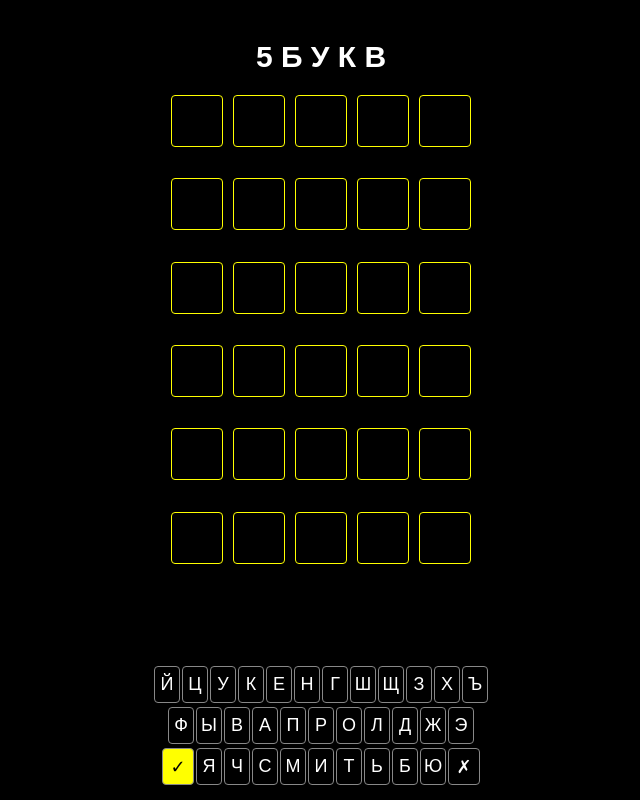
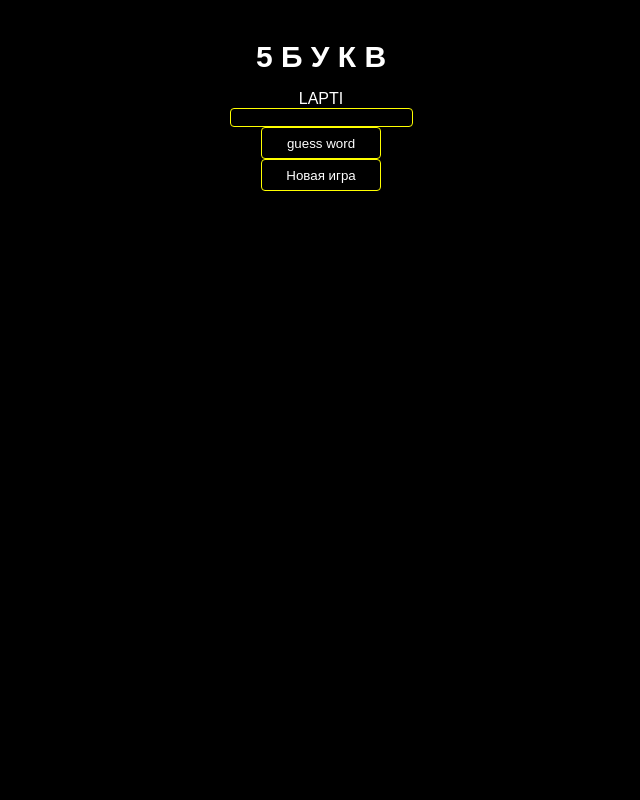
Before and after one commit to MikkyMeow/5letters, a React (Create React App) app: page / in a window 1280 px wide. Shown: the whole page, without its empty margins (319-959 px from the left). Built offline with nearby package versions, Linux system fonts and the light colour scheme.

Commit message:
added custom words

```diff
--- a/src/App.tsx
+++ b/src/App.tsx
@@ -19,10 +19,11 @@ const App = () => {
   const [attempt, setAttempt] = useState(1);
   const [isNotExist, setIsNotExist] = useState(false);
   const [isWinner, setIsWinner] = useState<"winner" | "looser" | null>(null);
+  const [guessableWord, setGuessableWord] = useState("");
 
-  const newGame = () => {
+  const newGame = (word?: string) => {
     setContext((prev) => {
-      return { ...prev, guessedWord: guessWord() };
+      return { ...prev, guessedWord: word ? word : guessWord() };
     });
     setWord([]);
     setKeyboard(state.keyboard);
@@ -85,6 +86,31 @@ const App = () => {
     <Context.Provider value={[context, setContext]}>
       <div className="App">
         <h3>5 Б У К В</h3>
+        {!context.guessedWord ? (
+          <>
+            <div>lapti</div>
+            <input
+              style={{
+                backgroundColor: "transparent",
+                border: "1px solid yellow",
+                borderRadius: 4,
+              }}
+              value={guessableWord}
+              onChange={(e) =>
+                guessableWord.length < 5
+                  ? setGuessableWord(e.target.value)
+                  : undefined
+              }
+            />
+            <button className="button" onClick={() => newGame(guessableWord)}>
+              guess word
+            </button>
+            <button className="button" onClick={() => newGame()}>
+              Новая игра
+            </button>
+          </>
+        ) : (
+          <>
             {isWinner && (
               <Winner
                 isWinner={isWinner}
@@ -100,6 +126,8 @@ const App = () => {
               checkWord={checkWord}
               checkIsAvailable={!!word && !(word.length % (5 * attempt))}
             />
+          </>
+        )}
       </div>
     </Context.Provider>
   );
--- a/src/components/Keyboard/index.css
+++ b/src/components/Keyboard/index.css
@@ -5,10 +5,10 @@
 
 .key {
   width: 24px;
-  height: 35px;
+  height: 47px;
   border: 1px solid #888888;
   border-radius: 4px;
-  margin: 1px;
+  margin: 0;
   color: #ffffff;
   display: flex;
   justify-content: center;
--- a/src/components/Winner/index.tsx
+++ b/src/components/Winner/index.tsx
@@ -13,7 +13,7 @@ export const Winner: React.FC<IProps> = ({ newGame, word, isWinner }) => {
         Вы {isWinner === "winner" ? "победили!" : "проиграли :("}
       </p>
       <p className="winner__text">Правильное слово: {word.toUpperCase()}</p>
-      <button className="button" onClick={newGame}>
+      <button className="button" onClick={() => newGame()}>
         Новая игра
       </button>
     </div>
--- a/src/context/index.ts
+++ b/src/context/index.ts
@@ -38,7 +38,7 @@ export const state: IState = {
     { code: "б", isExist: false, isExact: false, hasBeen: false },
     { code: "ю", isExist: false, isExact: false, hasBeen: false },
   ],
-  guessedWord: frequencyWords[randomInteger(1, frequencyWords.length)],
+  guessedWord: "",
 };
 
 export const Context = React.createContext<IState | null>(null);
```
Lines whose indentation alone changed are shown as unchanged.
